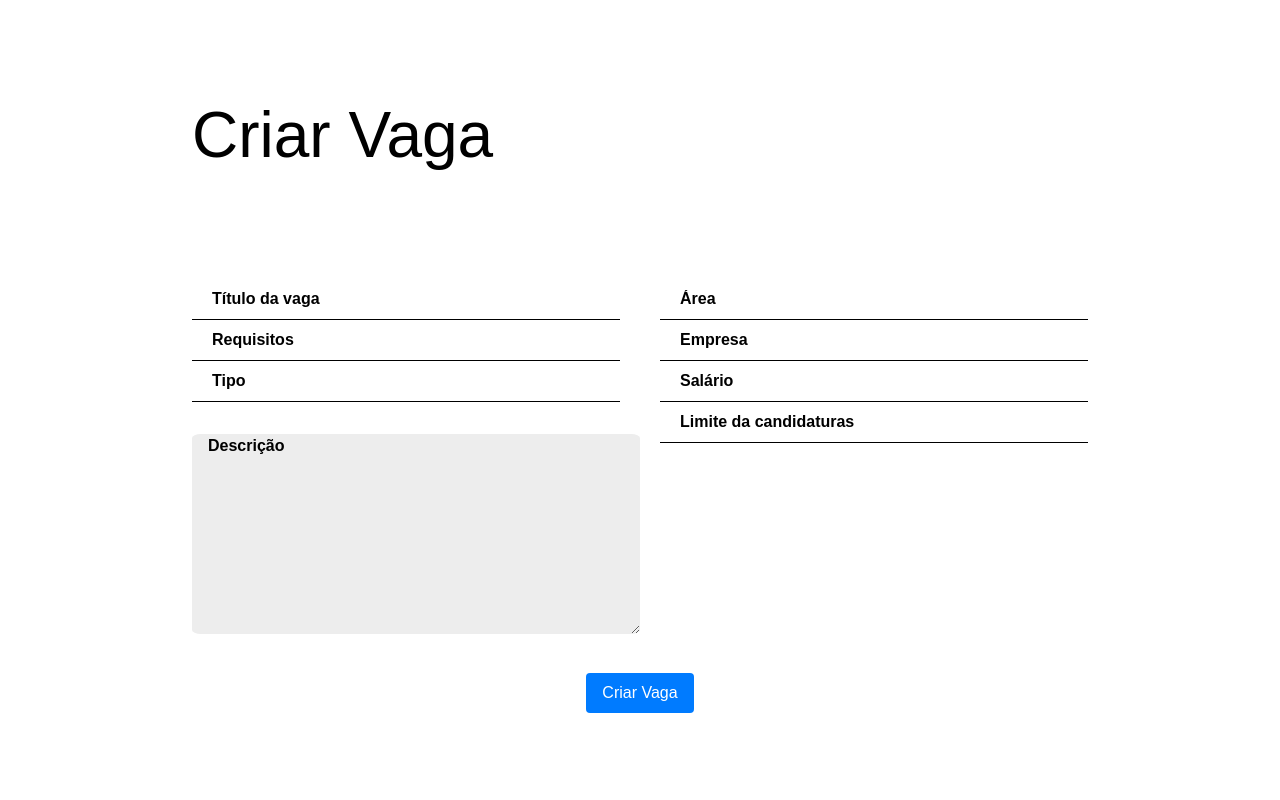
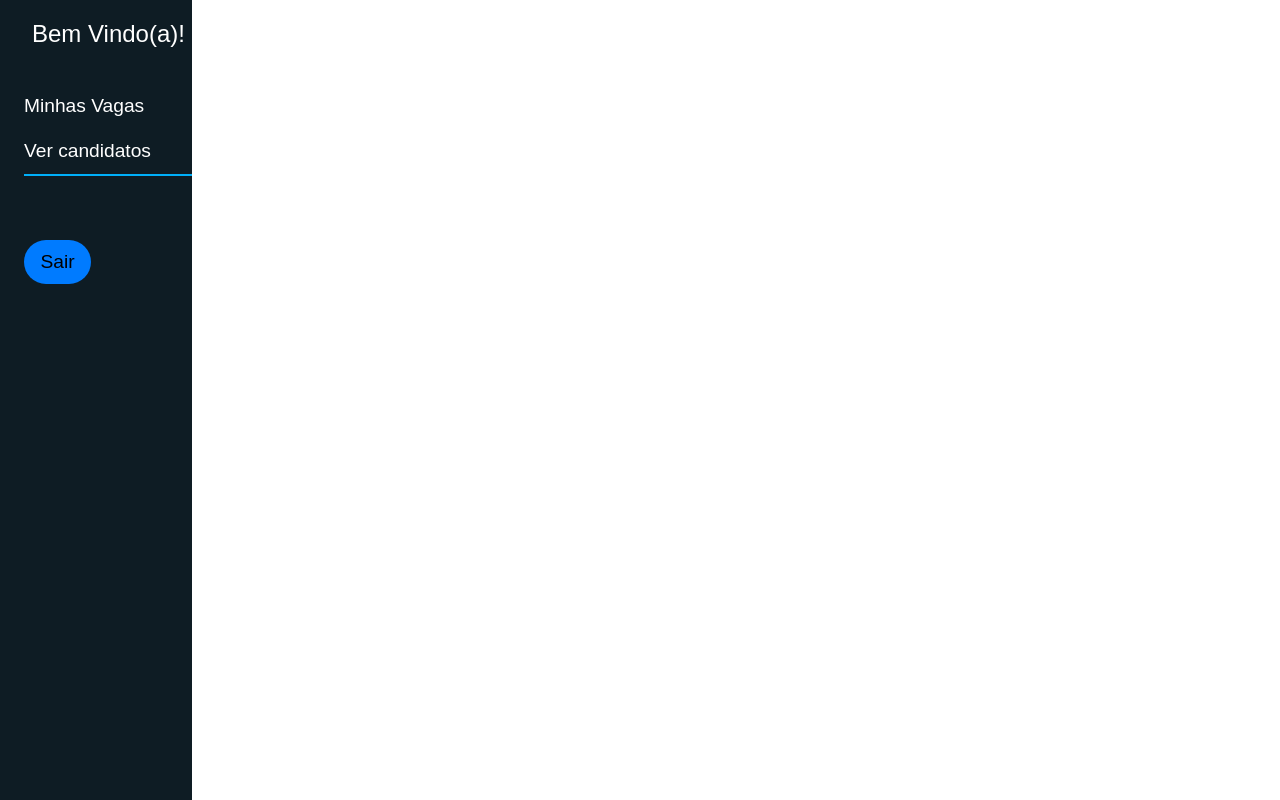
Before and after one commit to LucasKaiquee/ContratAe_Front-end, a React (Vite) app: page /CreatePage in a window 1280 px wide. Built offline with nearby package versions, Linux system fonts and the light colour scheme; a web font is replaced by a local one.

Commit message:
FEAT: componente SideBar iniciado

```diff
--- a/src/App.jsx
+++ b/src/App.jsx
@@ -12,7 +12,6 @@ function App() {
       <Route path='/Entrar' element={<Entrar />} />
       <Route path='/Cadastro' element={<Cadastro />} />
       <Route path='/CreatePage' element={<CreatePage />} />
-
     </Routes>
   )
 }
--- /dev/null
+++ b/src/components/SideBar/SideBar.css
@@ -0,0 +1,47 @@
+section {
+    background-color: #0E1C24;
+    color: #fff;
+    height: 100vh;
+    width: 15vw;
+}
+.sidebar{
+    display: flex;
+    flex-direction: column;
+}
+.sidebar-title{
+    font-size: 1.5rem;
+    padding: 1rem 0 1rem 2rem;
+}
+.sidebar-options{
+    font-size: 1.2rem;
+    display: flex;
+    flex-direction: column;
+    padding: 1rem 0 1rem 1.5rem;
+}
+.sidebar-options ul {
+    border-bottom: #00AFF9 2px solid;
+    margin-bottom: 4rem;
+}
+.sidebar-options li {
+    padding: 0.5rem 0;
+}
+.sidebar-options li:hover{
+    cursor: pointer;
+}
+.sidebar-btn {
+    color: #000000;
+    width: 40%;
+    text-align: center;
+    background-color: #007bff;
+    padding: 0.5rem 1rem;
+    border: none;
+    border-radius: 2rem;
+    cursor: pointer;
+    font-size: 1.2rem;
+    transition:  0.3s ease;
+}
+
+.sidebar-btn:hover {
+    background-color: #0056b3;
+    scale: 1.1;
+}
--- /dev/null
+++ b/src/components/SideBar/SideBar.jsx
@@ -0,0 +1,18 @@
+import "./SideBar.css";
+export default function SideBar(){
+    return (
+        <section className="sidebar">
+            <div className="sidebar-title">
+                <h1>Bem Vindo(a)!</h1>
+            </div>
+            <div className="sidebar-options">
+                <ul>
+                    <li>Minhas Vagas</li>
+                    <li>Ver candidatos</li>
+                </ul>
+                <button className="sidebar-btn">Sair</button>
+            </div>
+
+        </section>
+    )
+}
--- a/src/pages/CreatePage.jsx
+++ b/src/pages/CreatePage.jsx
@@ -1,6 +1,6 @@
-import CriarVaga from "../components/CriarVaga/CriarVaga"
+import CriarVaga from "../components/SideBar/SideBar"
 
-export default function CreatePage() {
+export default function SideBar() {
     return (
         <section>
             <CriarVaga/>
```
